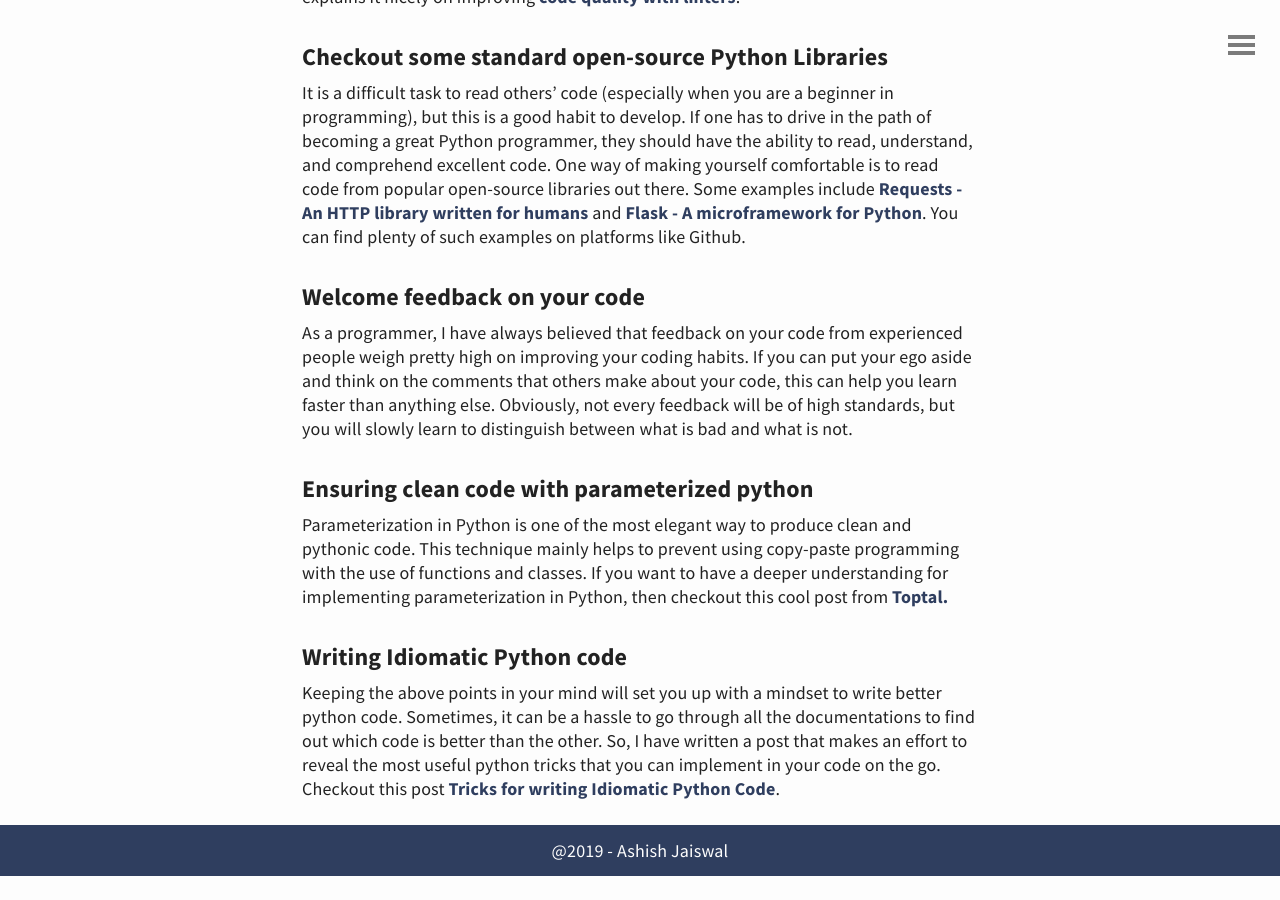
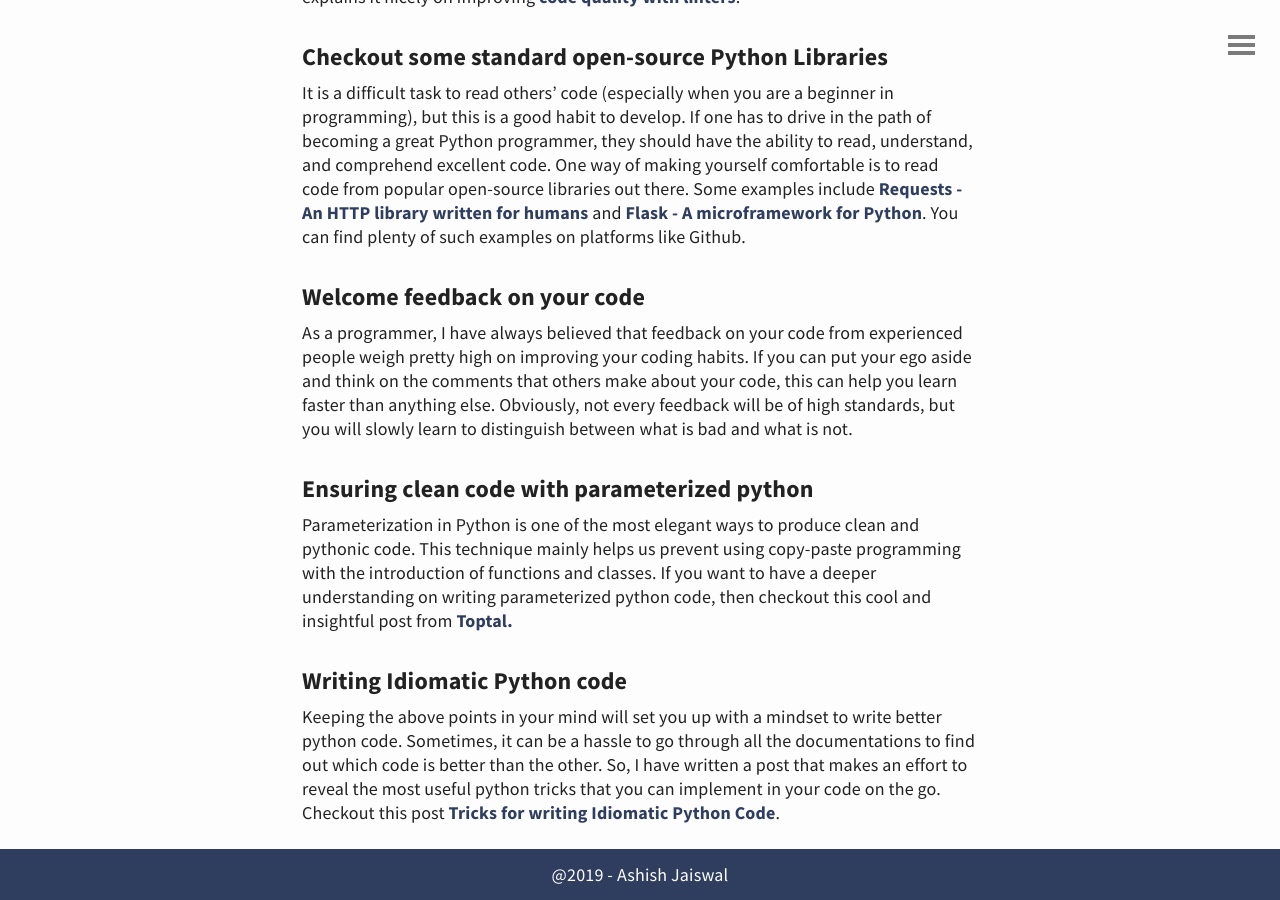
Before and after one commit to asheeshcric/blog, a Jekyll site: the page built from _posts/2019-02-08-pythonic-code.md, in a window 1280 px wide and 900 px high, scrolled down 2458 px. Built offline with Jekyll 4.4.1, drawn with Linux system fonts in a browser that asks for light colours; comment, search, counter and statistics services are not loaded; before the commit the page ends 3334 px from its top, so only the background shows below that.

Commit message:
Fix grammar and sentence structure for parameterized paragraph

```diff
--- a/_posts/2019-02-08-pythonic-code.md
+++ b/_posts/2019-02-08-pythonic-code.md
@@ -91,9 +91,10 @@ but you will slowly learn to distinguish between what is bad and what is not.
 
 
 ### Ensuring clean code with parameterized python
-Parameterization in Python is one of the most elegant way to produce clean and pythonic code. This technique mainly
-helps to prevent using copy-paste programming with the use of functions and classes. If you want to have a deeper
-understanding for implementing parameterization in Python, then checkout this cool post from [Toptal.](https://www.toptal.com/python/python-parameterized-design-patterns)
+Parameterization in Python is one of the most elegant ways to produce clean and pythonic code. This technique mainly
+helps us prevent using copy-paste programming with the introduction of functions and classes. If you want to have a
+deeper understanding on writing parameterized python code, then checkout this cool and insightful post from
+[Toptal.](https://www.toptal.com/python/python-parameterized-design-patterns){:target="_blank"}
 
 
 ### Writing Idiomatic Python code
```
